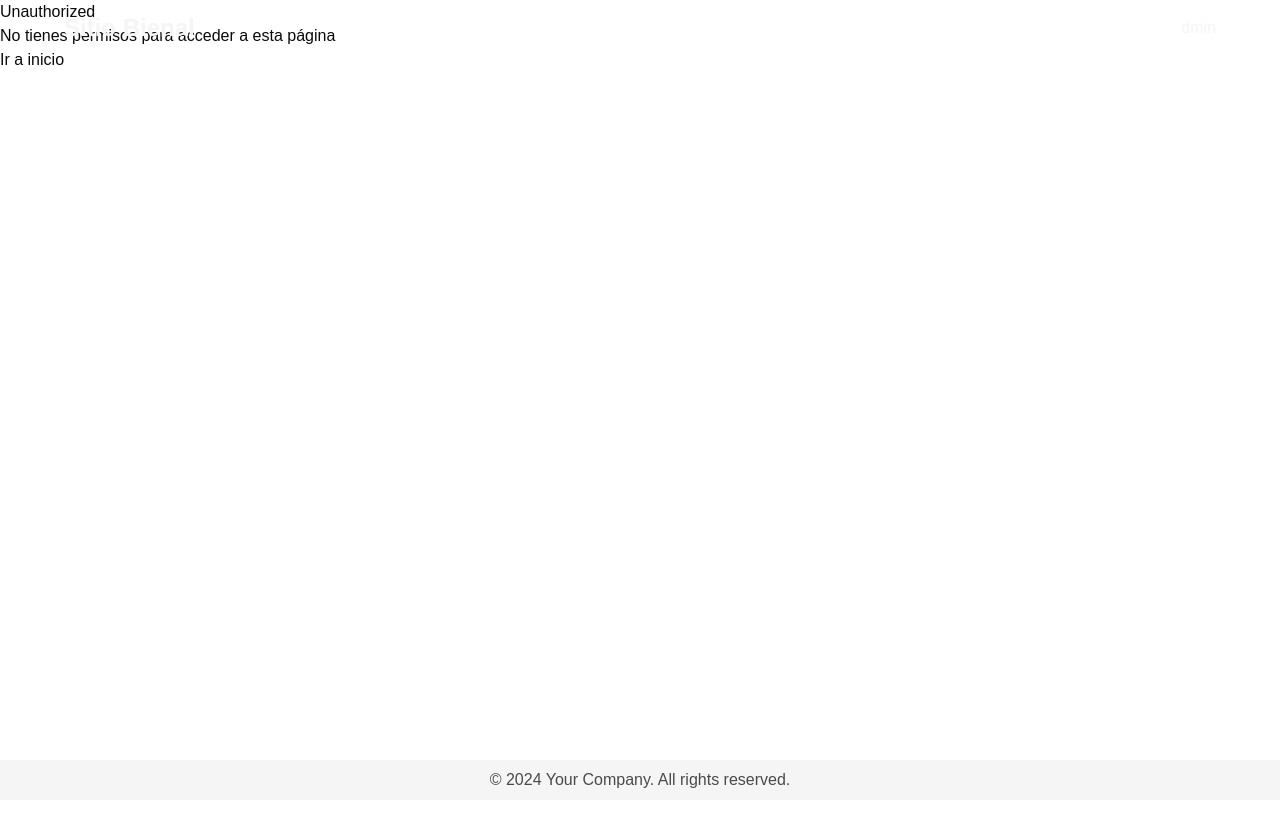
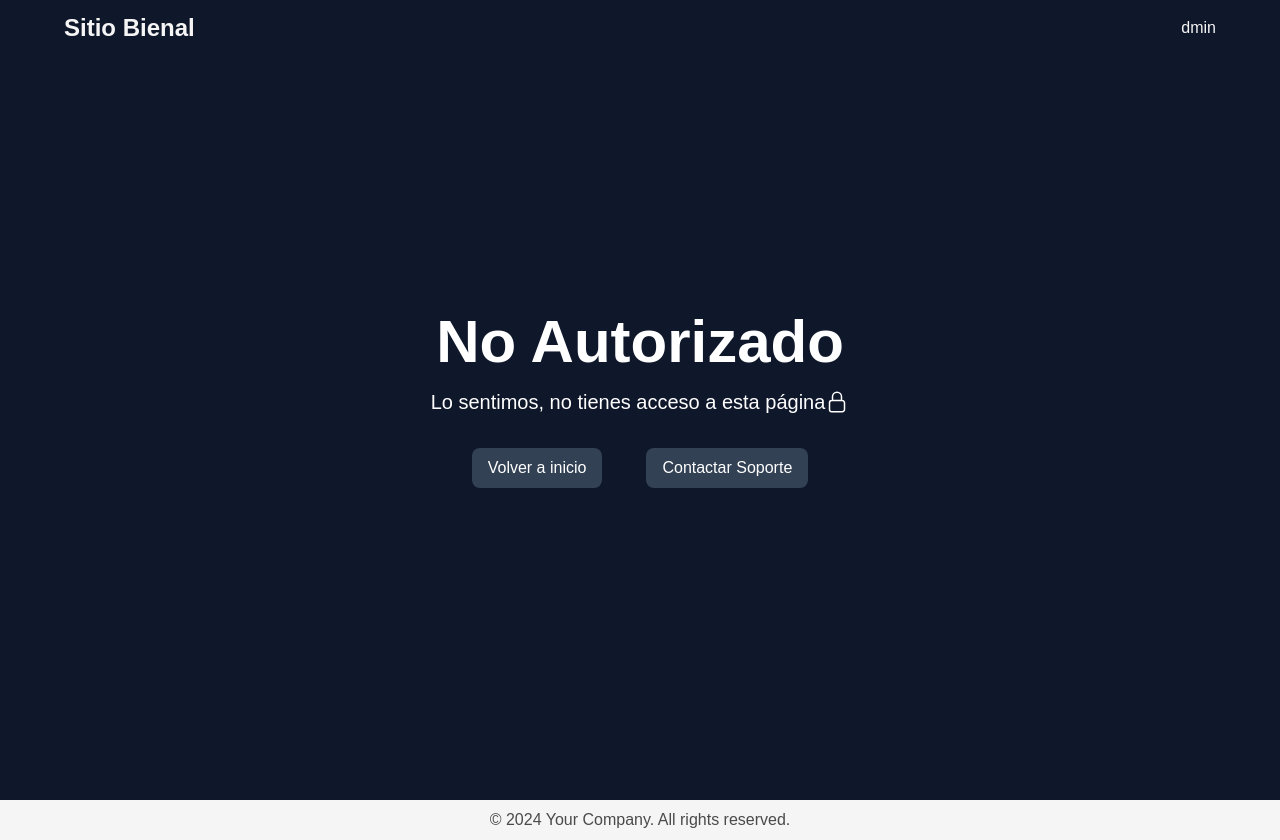
Before and after one commit to fabriJerezz/sitio-bienal, a Next.js app: page /unauthorized in a window 1280 px wide. Before the commit the page ends 800 px from the top, so only its background shows below. Built offline with nearby package versions, Linux system fonts and the light colour scheme.

Commit message:
First Commit

```diff
--- a/src/app/unauthorized/page.tsx
+++ b/src/app/unauthorized/page.tsx
@@ -1,13 +1,49 @@
-import React from 'react'
-import Link from 'next/link'
+import React from 'react';
+import Link from 'next/link';
+
 const Unauthorized = () => {
   return (
-    <div>
-        <h1>Unauthorized</h1>
-        <p>No tienes permisos para acceder a esta página</p>
-        <Link href="/">Ir a inicio</Link>
+    <div className="flex flex-col justify-center items-center w-screen h-screen bg-slate-900 text-white">
+      <header className="text-center mb-8">
+        <h1 className="text-6xl font-bold mb-4 border-b-1">No Autorizado </h1>
+
+        <div className="flex justify-center items-center">
+          <h3 className="text-xl">
+            Lo sentimos, no tienes acceso a esta página
+          </h3>
+          <svg
+            xmlns="http://www.w3.org/2000/svg"
+            fill="none"
+            viewBox="0 0 24 24"
+            stroke-width="1.5"
+            stroke="currentColor"
+            className="size-6"
+          >
+            <path
+              stroke-linecap="round"
+              stroke-linejoin="round"
+              d="M16.5 10.5V6.75a4.5 4.5 0 1 0-9 0v3.75m-.75 11.25h10.5a2.25 2.25 0 0 0 2.25-2.25v-6.75a2.25 2.25 0 0 0-2.25-2.25H6.75a2.25 2.25 0 0 0-2.25 2.25v6.75a2.25 2.25 0 0 0 2.25 2.25Z"
+            />
+          </svg>
+        </div>
+      </header>
+      <div className="flex space-x-4 gap-7">
+        <Link
+          href="/"
+          className="bg-slate-700 text-white rounded-lg px-4 py-2 hover:bg-slate-600 transition duration-300"
+        >
+          Volver a inicio
+        </Link>
+
+        <Link
+          href="/soporte"
+          className="bg-slate-700 text-white rounded-lg px-4 py-2 hover:bg-slate-600 transition duration-300"
+        >
+          Contactar Soporte
+        </Link>
+      </div>
     </div>
-  )
-}
+  );
+};
 
 export default Unauthorized;
```
